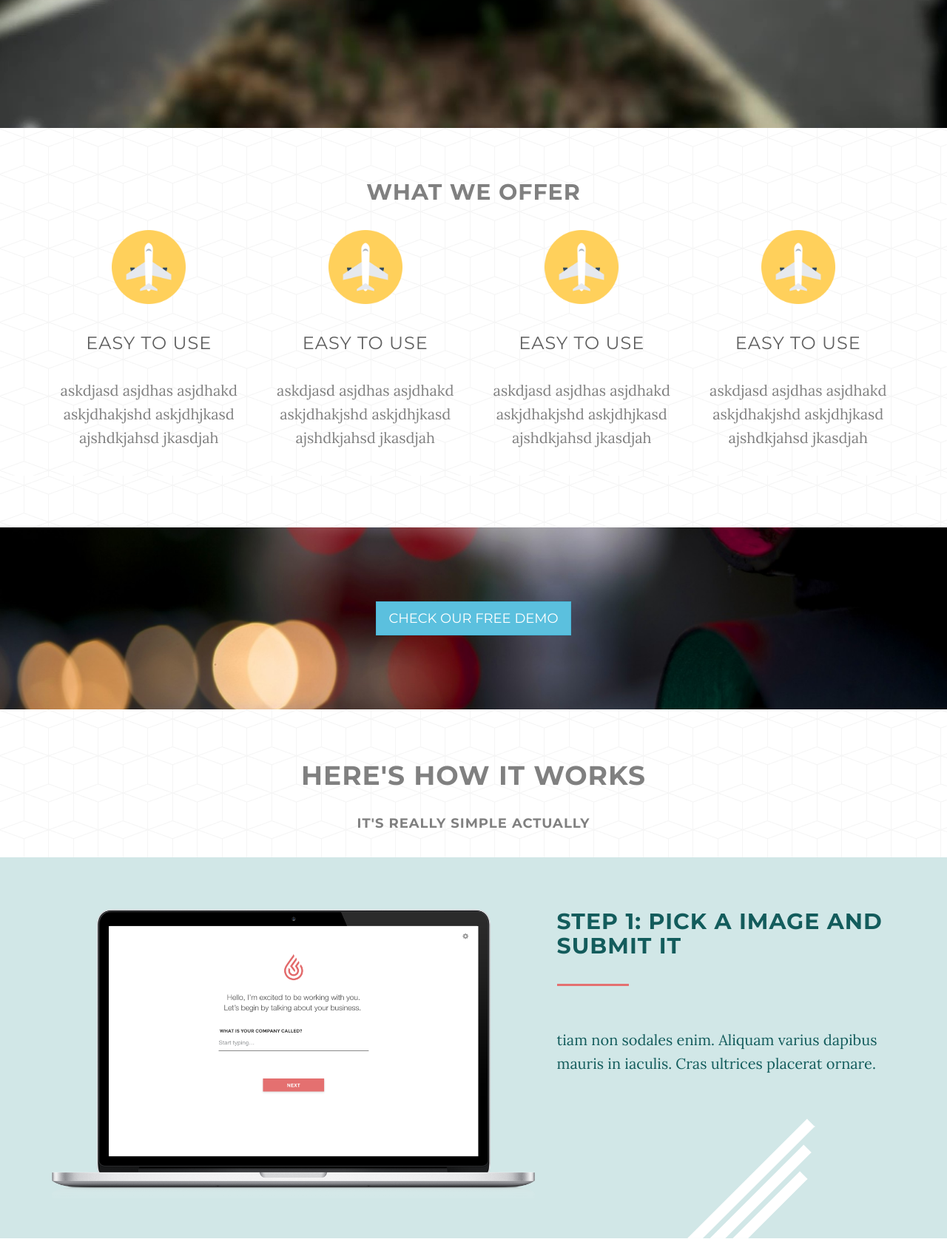
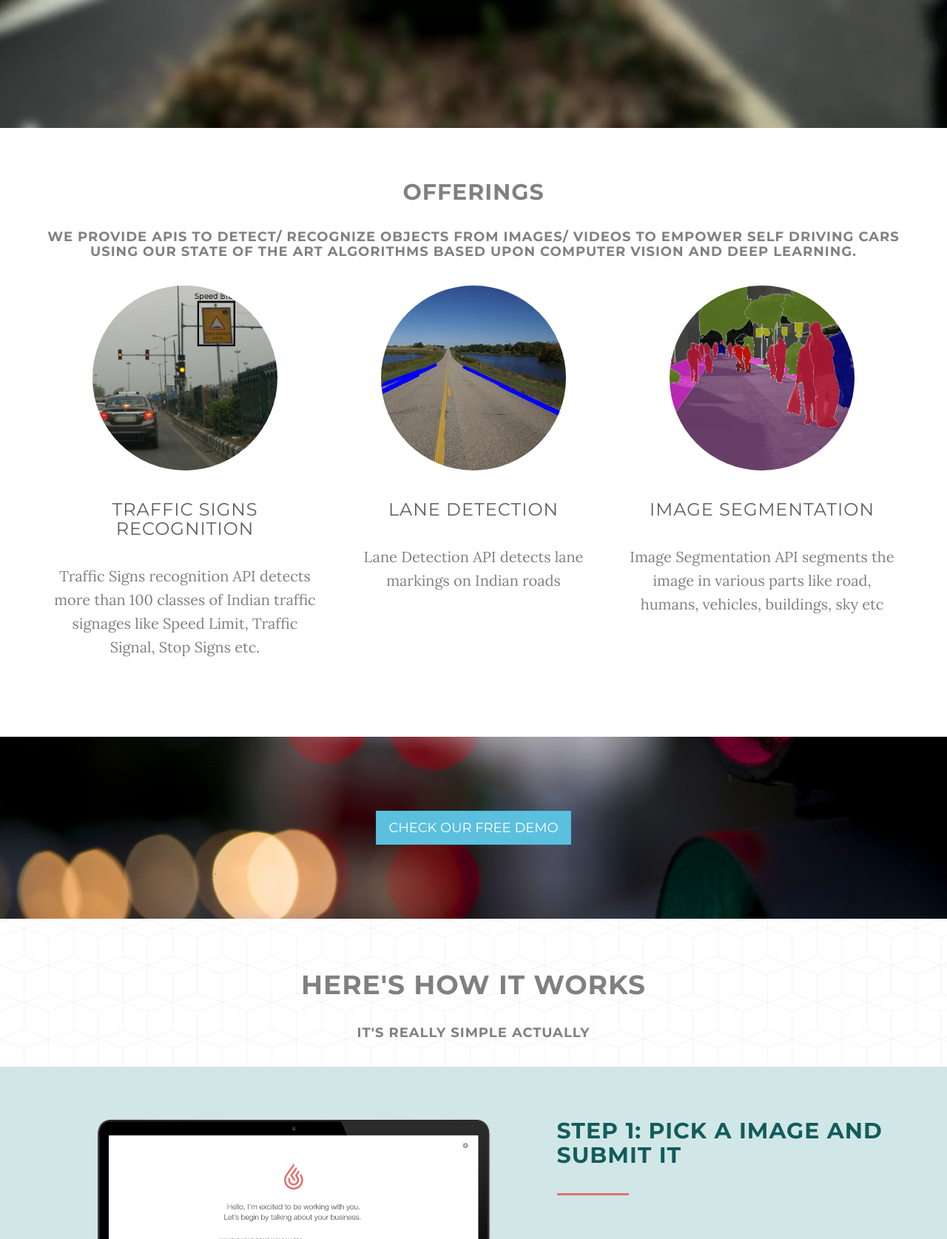
Before and after one commit to rremani/site, a Django app: page / in a window 1280 px wide. Shown: the part 627-2302 px from the top of the page at 74% size. Run offline with Django 3.2, Linux system fonts and the light colour scheme; some libraries are stand-ins or nearby versions.

Commit message:
service section added with right content

```diff
--- a/server/static/assets/grayscale.css
+++ b/server/static/assets/grayscale.css
@@ -219,6 +219,9 @@ a:focus {
 }
 .content-section {
     padding-top: 100px;
+    /*background: url(./img/bg-pattern.png);*/
+}
+.cube-texture {
     background: url(./img/bg-pattern.png);
 }
 .demo-section{
@@ -354,8 +357,8 @@ body {
 }
 .service .service-i{
     margin: auto;
-    max-width: 100px;
-    max-height: 100px;
+    max-width: 250px;
+    max-height: 250px;
 }
 
 .service .service-t{
--- a/server/templates/index_grey.html
+++ b/server/templates/index_grey.html
@@ -74,48 +74,39 @@
 </header>
 
 <!-- About Section -->
-<section id="offer" class="content-section text-center">
+<section id="offer" class="content-section  text-center">
     <div class="container">
         <div class="row">
-            <h2>What we offer</h2>
-            <div class="col-lg-3">
+            <h2>Offerings</h2>
+            <h4>We provide APIs to detect/ recognize objects from images/ videos to empower self driving cars using our state of the art algorithms based upon Computer Vision and Deep Learning.</h4>
+            <div class="col-lg-4">
                 <div class="service">
                     <div class="service-i">
-                        <img src="{% static 'assets/img/services/transport.png' %}" class="img-responsive">
+                        <img src="{% static 'assets/img/services/Traffic_Signs.jpg' %}" class="img-responsive img-circle">
                     </div>
                     <br><br>
-                    <h3 class="service-t">Easy to use</h3>
-                    <p class="service-d">askdjasd asjdhas asjdhakd askjdhakjshd askjdhjkasd ajshdkjahsd jkasdjah </p>
+                    <h3 class="service-t">Traffic Signs Recognition</h3>
+                    <p class="service-d">Traffic Signs recognition API detects more than 100 classes of Indian traffic signages like Speed Limit, Traffic Signal, Stop Signs etc. </p>
                 </div>
             </div>
-            <div class="col-lg-3">
+            <div class="col-lg-4">
                 <div class="service">
                     <div class="service-i">
-                        <img src="{% static 'assets/img/services/transport.png' %}" class="img-responsive">
+                        <img src="{% static 'assets/img/services/lane.jpg' %}" class="img-responsive img-circle">
                     </div>
                     <br><br>
-                    <h3 class="service-t">Easy to use</h3>
-                    <p class="service-d">askdjasd asjdhas asjdhakd askjdhakjshd askjdhjkasd ajshdkjahsd jkasdjah </p>
+                    <h3 class="service-t">Lane Detection</h3>
+                    <p class="service-d">Lane Detection API detects lane markings on Indian roads </p>
                 </div>
             </div>
-            <div class="col-lg-3">
+            <div class="col-lg-4">
                 <div class="service">
                     <div class="service-i">
-                        <img src="{% static 'assets/img/services/transport.png' %}" class="img-responsive">
+                        <img src="{% static 'assets/img/services/image_segmentation.png' %}" class="img-responsive img-circle">
                     </div>
                     <br><br>
-                    <h3 class="service-t">Easy to use</h3>
-                    <p class="service-d">askdjasd asjdhas asjdhakd askjdhakjshd askjdhjkasd ajshdkjahsd jkasdjah </p>
-                </div>
-            </div>
-            <div class="col-lg-3">
-                <div class="service">
-                    <div class="service-i">
-                        <img src="{% static 'assets/img/services/transport.png' %}" class="img-responsive">
-                    </div>
-                    <br><br>
-                    <h3 class="service-t">Easy to use</h3>
-                    <p class="service-d">askdjasd asjdhas asjdhakd askjdhakjshd askjdhjkasd ajshdkjahsd jkasdjah </p>
+                    <h3 class="service-t">Image Segmentation</h3>
+                    <p class="service-d">Image Segmentation API segments the image in various parts like road, humans, vehicles, buildings, sky etc </p>
                 </div>
             </div>
 
@@ -138,7 +129,7 @@
         </div>
     </div>
 </section>
-<section id="how-it-work" class="content-section text-center">
+<section id="how-it-work" class="content-section cube-texture text-center">
     <div class="container">
         <div class="row">
             <div class="col-lg-8 col-lg-offset-2">
```
Also changed, not shown: server/static/assets/img/services/Traffic_Signs.jpg (added), server/static/assets/img/services/image_segmentation.png (added), server/static/assets/img/services/lane.bmp (added), server/static/assets/img/services/lane.jpg (added).
